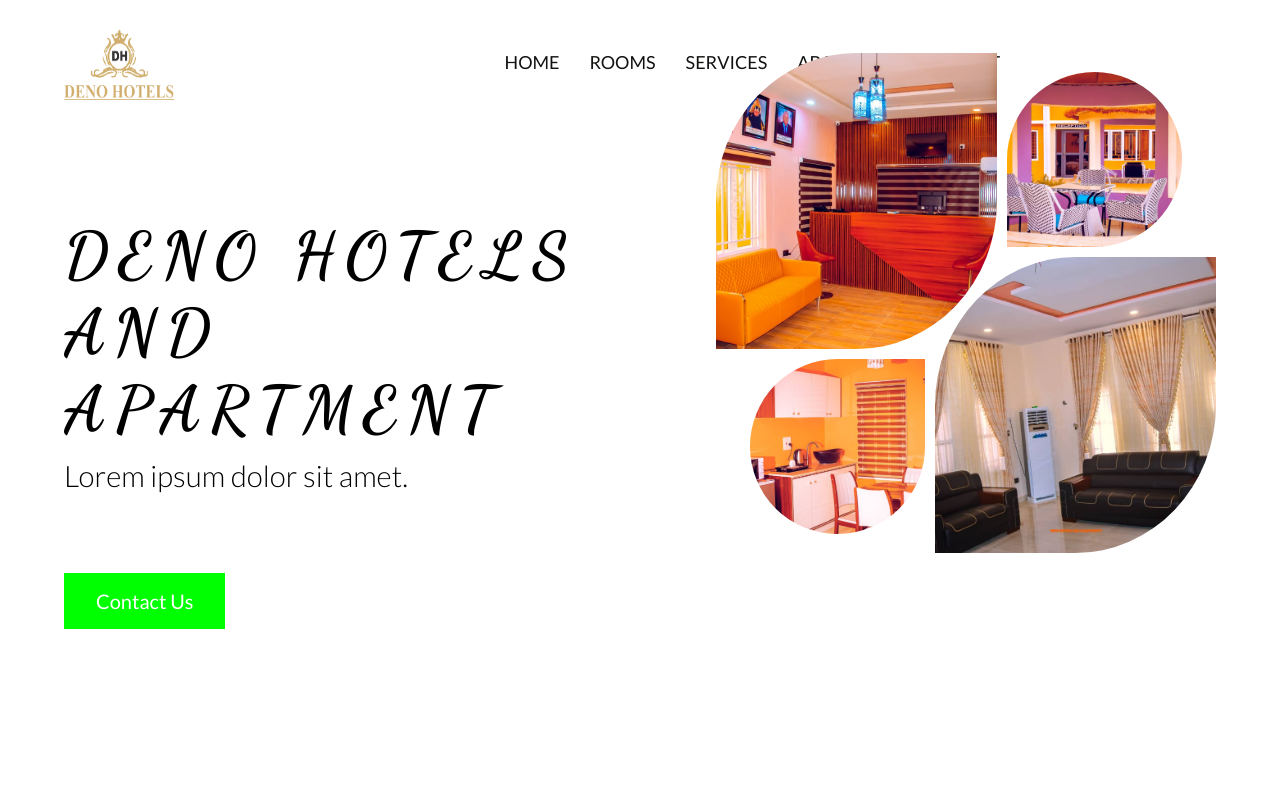
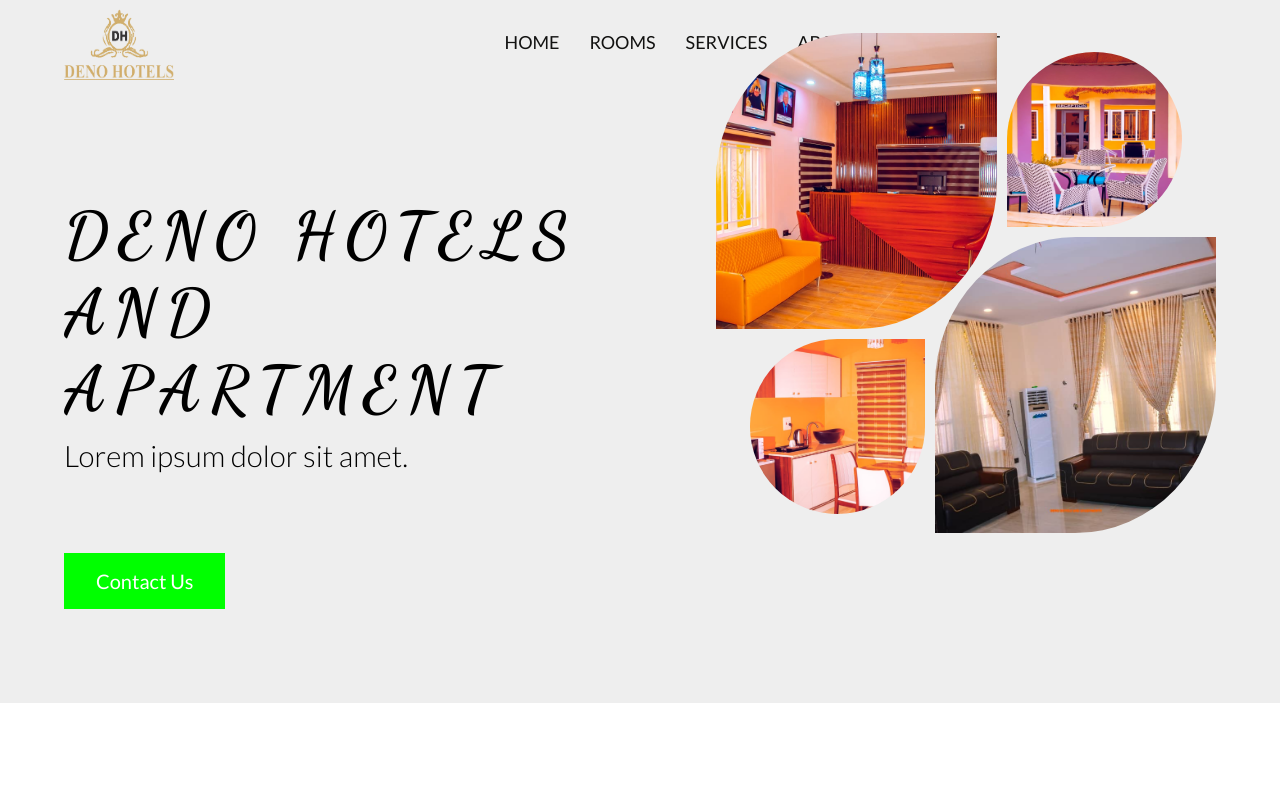
Before and after one commit to highfee/hotel-landing, a Next.js app: page / in a window 1280 px wide. Shown: the top 800 px of the page. Built offline with nearby package versions, Linux system fonts and the light colour scheme.

Commit message:
change bg for light color scheme

```diff
--- a/app/components/Hero/hero.module.css
+++ b/app/components/Hero/hero.module.css
@@ -4,6 +4,11 @@
   margin-top: 20px;
   padding-inline: var(--main-spacing-inline);
   background: var(--main-bg);
+}
+@media (prefers-color-scheme: light) {
+  .container {
+    background: var(--sec-bg);
+  }
 }
 
 .side {
--- a/app/components/about/about.module.css
+++ b/app/components/about/about.module.css
@@ -3,6 +3,7 @@
   display: grid;
   grid-template-columns: repeat(2, 1fr);
   padding-right: var(--main-spacing-inline);
+  background: var(--sec-bg);
 }
 
 .container img {
--- a/app/page.jsx
+++ b/app/page.jsx
@@ -9,8 +9,10 @@ import Footer from "./components/footer/Footer";
 export default function Home() {
   return (
     <main className={styles.container}>
-      <Header />
-      <Hero />
+      <div className={styles.wrapper}>
+        <Header />
+        <Hero />
+      </div>
       <Rooms />
       <About />
       <Footer />
--- a/app/page.module.css
+++ b/app/page.module.css
@@ -16,20 +16,13 @@
   }
 }
 
-
-
-
-@media (prefers-color-scheme: dark) {
-  .vercelLogo {
-    filter: invert(1);
-  }
-
-  .logo {
-    filter: invert(1) drop-shadow(0 0 0.3rem #ffffff70);
-  }
-}
 */
 
 .container {
-  padding-block-start: 20px;
+  /* padding-block-start: 20px; */
+  height: fit-content;
 }
+
+.wrapper {
+  background-color: var(--sec-bg) !important;
+}
--- a/public/styles.css
+++ b/public/styles.css
@@ -7,6 +7,7 @@
   --main-button-light: rgba(0, 255, 0, 0.704);
   --padding-y-main: 100px;
   --white: #fff;
+  --sec-bg: #eee;
 }
 
 @media (prefers-color-scheme: dark) {
```
